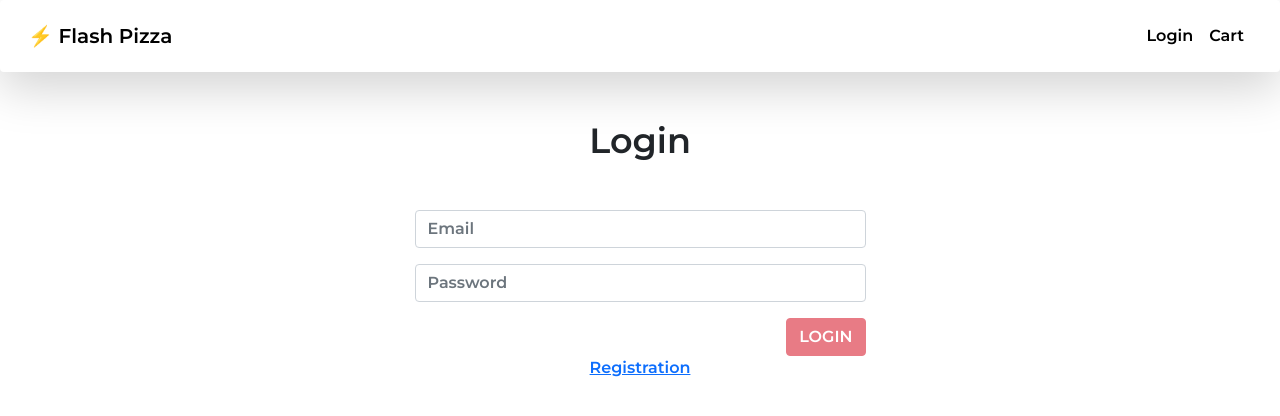
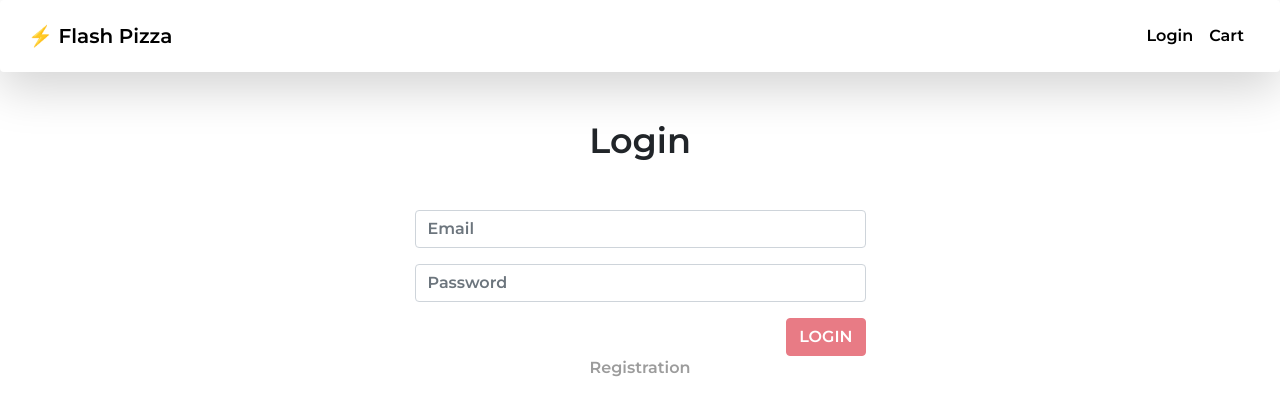
Before and after one commit to jaiedsabid/pizza-delivery-mern, a React (Create React App) app in the folder client/: page /login in a window 1280 px wide. Shown: the top 416 px of the page. Built offline with nearby package versions, Linux system fonts and the light colour scheme.

Commit message:
fix: registration page

```diff
--- a/client/src/pages/Login.js
+++ b/client/src/pages/Login.js
@@ -144,8 +144,10 @@ export default function Login() {
                                 Login
                             </button>
                         </div>
+                        <Link Link to="/registration">
+                            Registration
+                        </Link>
                     </Form>
-                    <Link to="/registration">Registration</Link>
                 </div>
             </div>
         </div>
```
